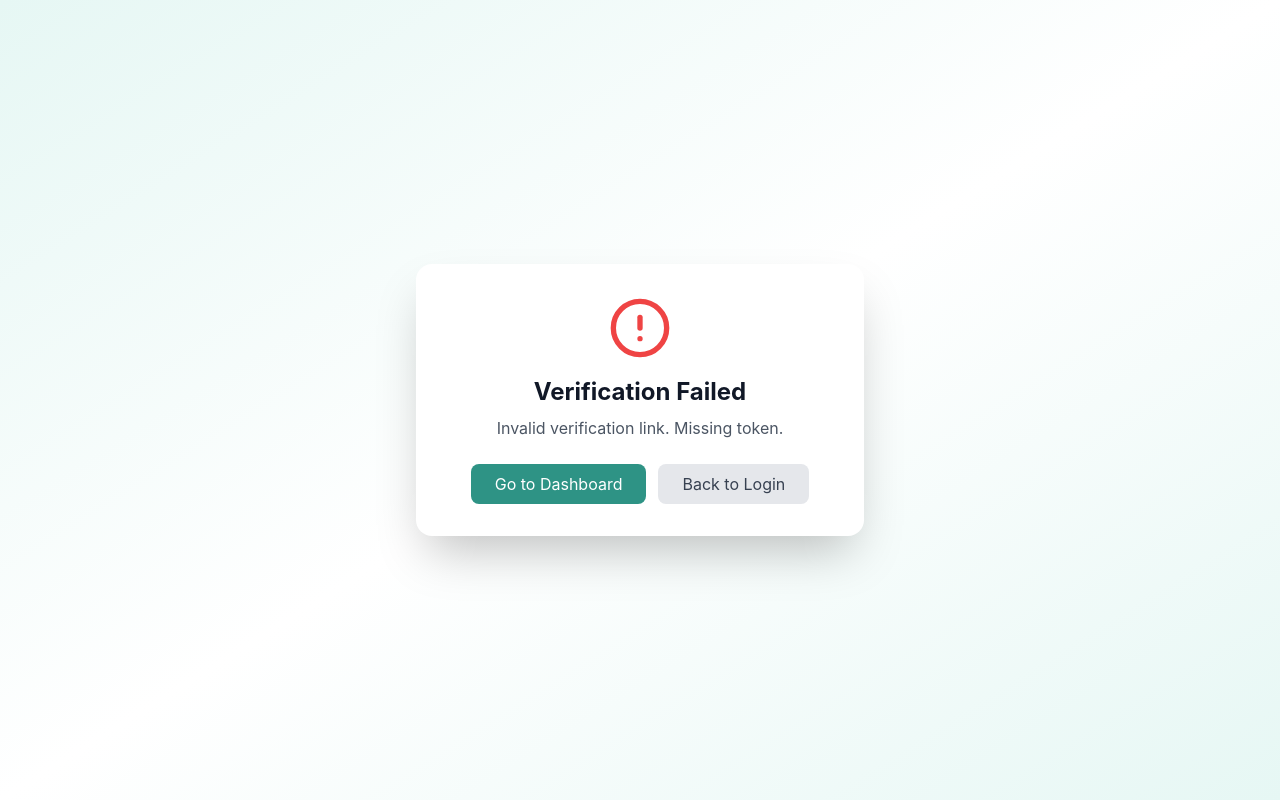
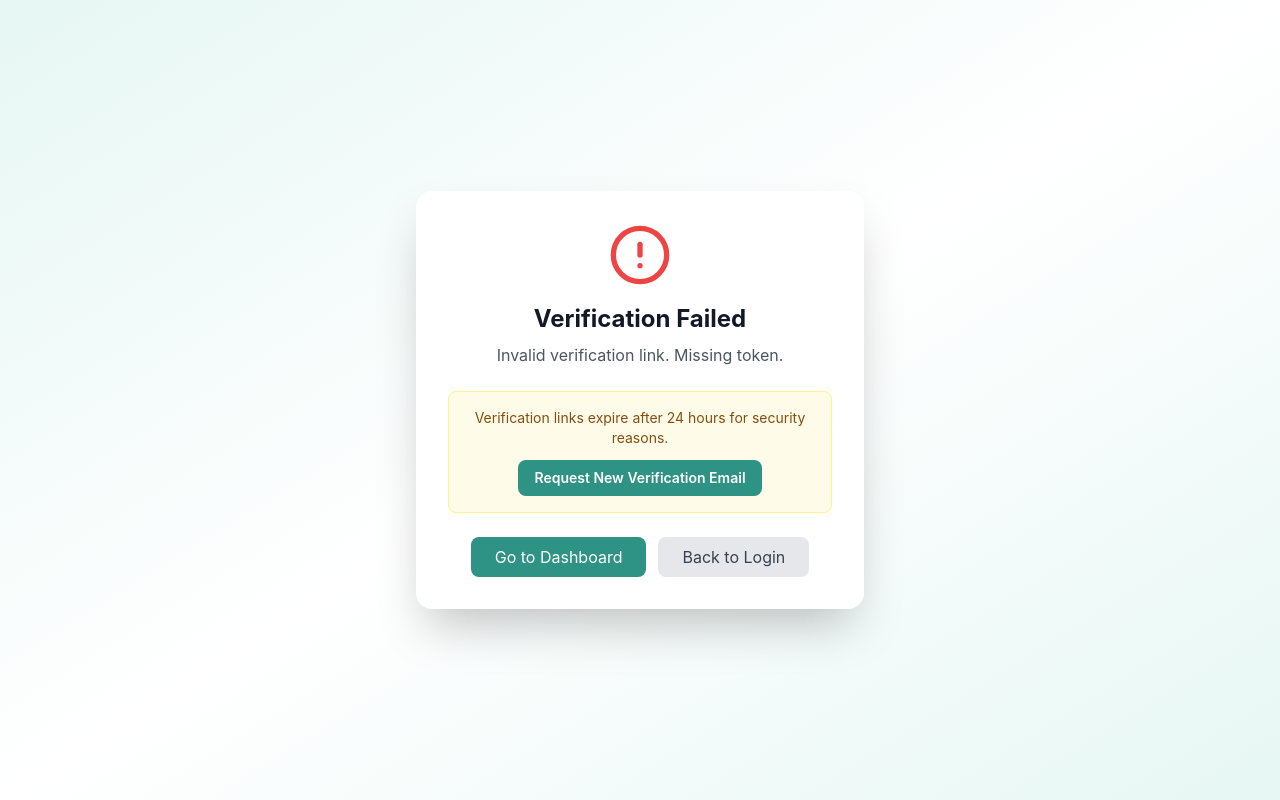
Before and after one commit to Ali139456/tasmentalhealth, a React (Vite) app in the folder react-app/: page /auth/verify in a window 1280 px wide. Built offline with nearby package versions, Linux system fonts and the light colour scheme; no server answers.

Commit message:
Handle expired verification links: Show error message and allow resending verification email

```diff
--- a/react-app/src/pages/Dashboard.tsx
+++ b/react-app/src/pages/Dashboard.tsx
@@ -36,6 +36,24 @@ export function Dashboard() {
   const [emailVerified, setEmailVerified] = useState<boolean | null>(null)
 
   useEffect(() => {
+    // Check for error parameters in URL hash (from expired verification links)
+    const hash = window.location.hash
+    if (hash) {
+      const hashParams = new URLSearchParams(hash.substring(1))
+      const error = hashParams.get('error')
+      const errorCode = hashParams.get('error_code')
+      const errorDescription = hashParams.get('error_description')
+
+      if (errorCode === 'otp_expired' || error === 'access_denied') {
+        const errorMsg = errorDescription
+          ? decodeURIComponent(errorDescription.replace(/\+/g, ' '))
+          : 'Your verification link has expired. Please request a new one.'
+        toast.error(errorMsg, { duration: 6000 })
+        // Clean up the hash to prevent showing error again
+        window.history.replaceState(null, '', window.location.pathname + window.location.search)
+      }
+    }
+
     if (user) {
       fetchData()
 
--- a/react-app/src/pages/VerifyEmail.tsx
+++ b/react-app/src/pages/VerifyEmail.tsx
@@ -20,18 +20,36 @@ export function VerifyEmail() {
 
     const verifyEmail = async () => {
       try {
+        // First, check for error parameters in hash (Supabase redirects with errors)
+        const hash = window.location.hash
+        if (hash) {
+          const hashParams = new URLSearchParams(hash.substring(1))
+          const error = hashParams.get('error')
+          const errorCode = hashParams.get('error_code')
+          const errorDescription = hashParams.get('error_description')
+
+          if (error || errorCode) {
+            // Handle expired or invalid link
+            if (errorCode === 'otp_expired' || error === 'access_denied') {
+              const errorMsg = errorDescription
+                ? decodeURIComponent(errorDescription.replace(/\+/g, ' '))
+                : 'This verification link has expired. Please request a new one.'
+              setError(errorMsg)
+              setLoading(false)
+              return
+            }
+          }
+        }
+
         // Try to get token from query params first
         let token = searchParams.get('token')
         let type = searchParams.get('type')
 
         // If not in query params, check hash fragment (Supabase sometimes puts it there)
-        if (!token) {
-          const hash = window.location.hash
-          if (hash) {
-            const hashParams = new URLSearchParams(hash.substring(1)) // Remove the #
-            token = hashParams.get('token') || hashParams.get('access_token') || hashParams.get('token_hash')
-            type = hashParams.get('type') || type
-          }
+        if (!token && hash) {
+          const hashParams = new URLSearchParams(hash.substring(1)) // Remove the #
+          token = hashParams.get('token') || hashParams.get('access_token') || hashParams.get('token_hash')
+          type = hashParams.get('type') || type
         }
 
         // Also check if Supabase redirected with tokens in hash (format: #access_token=...&type=...)
@@ -201,13 +219,54 @@ export function VerifyEmail() {
     )
   }
 
+  const handleResendVerification = async () => {
+    try {
+      const { data: { user } } = await supabase.auth.getUser()
+      if (!user?.email) {
+        toast.error('Please log in first to resend verification email')
+        navigate('/login')
+        return
+      }
+
+      toast.loading('Sending verification email...', { id: 'resend-verification' })
+
+      const { data, error: functionError } = await supabase.functions.invoke('send-verification-email', {
+        body: { email: user.email }
+      })
+
+      if (functionError) {
+        toast.error('Failed to send verification email. Please try again.', { id: 'resend-verification' })
+      } else {
+        toast.success('Verification email sent! Check your inbox.', { id: 'resend-verification' })
+      }
+    } catch (err: any) {
+      console.error('Error resending verification email:', err)
+      toast.error('Failed to send verification email. Please try again.', { id: 'resend-verification' })
+    }
+  }
+
   if (error) {
+    const isExpired = error.toLowerCase().includes('expired') || error.toLowerCase().includes('invalid')
+
     return (
       <div className="min-h-screen flex items-center justify-center bg-gradient-to-br from-primary-50 via-white to-primary-50">
         <div className="bg-white rounded-2xl shadow-2xl p-8 max-w-md w-full mx-4 text-center">
           <AlertCircle className="w-16 h-16 text-red-500 mx-auto mb-4" />
           <h2 className="text-2xl font-bold text-gray-900 mb-2">Verification Failed</h2>
           <p className="text-gray-600 mb-6">{error}</p>
+          {isExpired && (
+            <div className="mb-6 p-4 bg-yellow-50 border border-yellow-200 rounded-lg">
+              <p className="text-sm text-yellow-800 mb-3">
+                Verification links expire after 24 hours for security reasons.
+              </p>
+              <button
+                onClick={handleResendVerification}
+                className="px-4 py-2 bg-primary-500 text-white rounded-lg hover:bg-primary-600 transition-colors text-sm font-semibold"
+              >
+                Request New Verification Email
+              </button>
+            </div>
+          )}
           <div className="flex gap-3 justify-center">
             <button
               onClick={() => navigate('/dashboard')}
```
